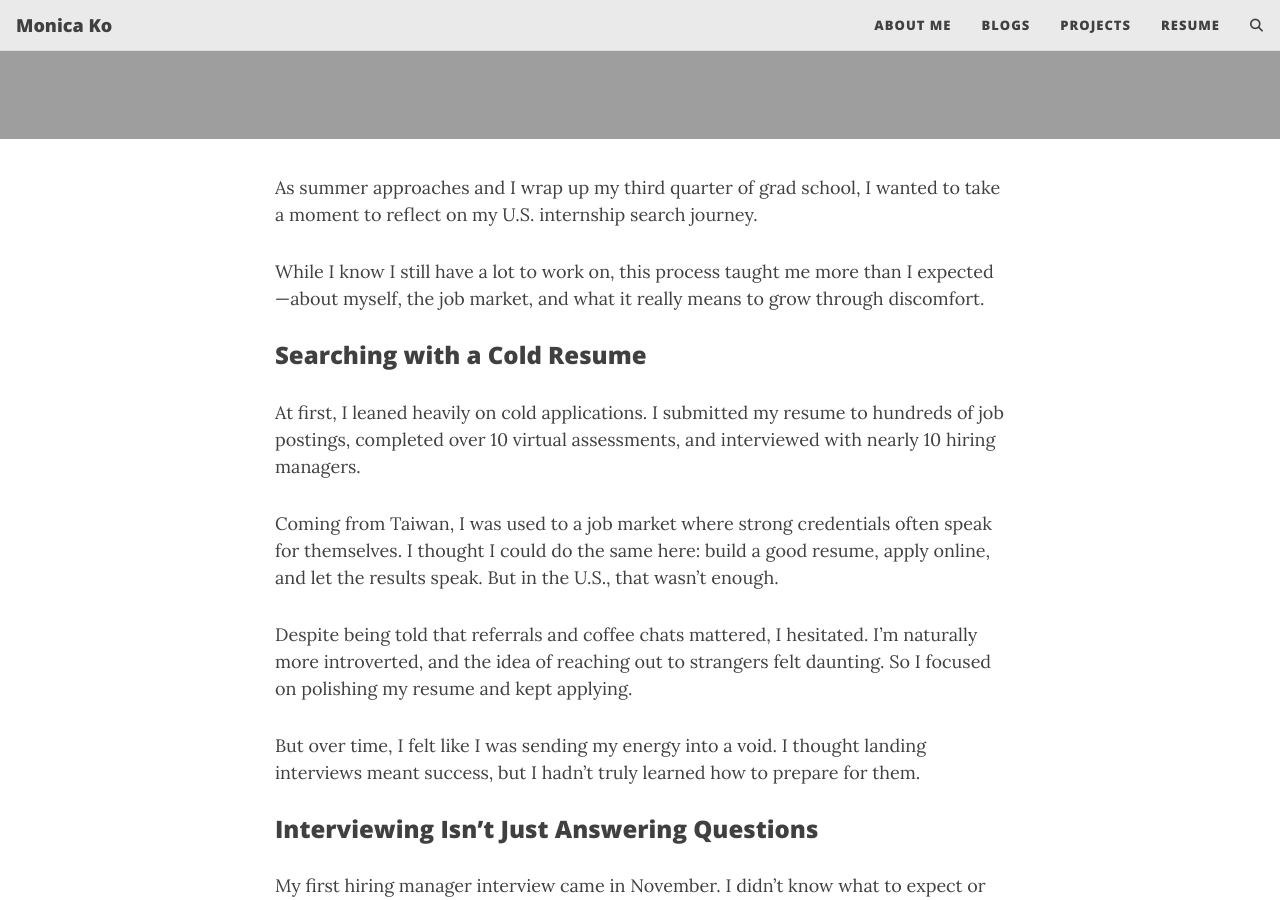
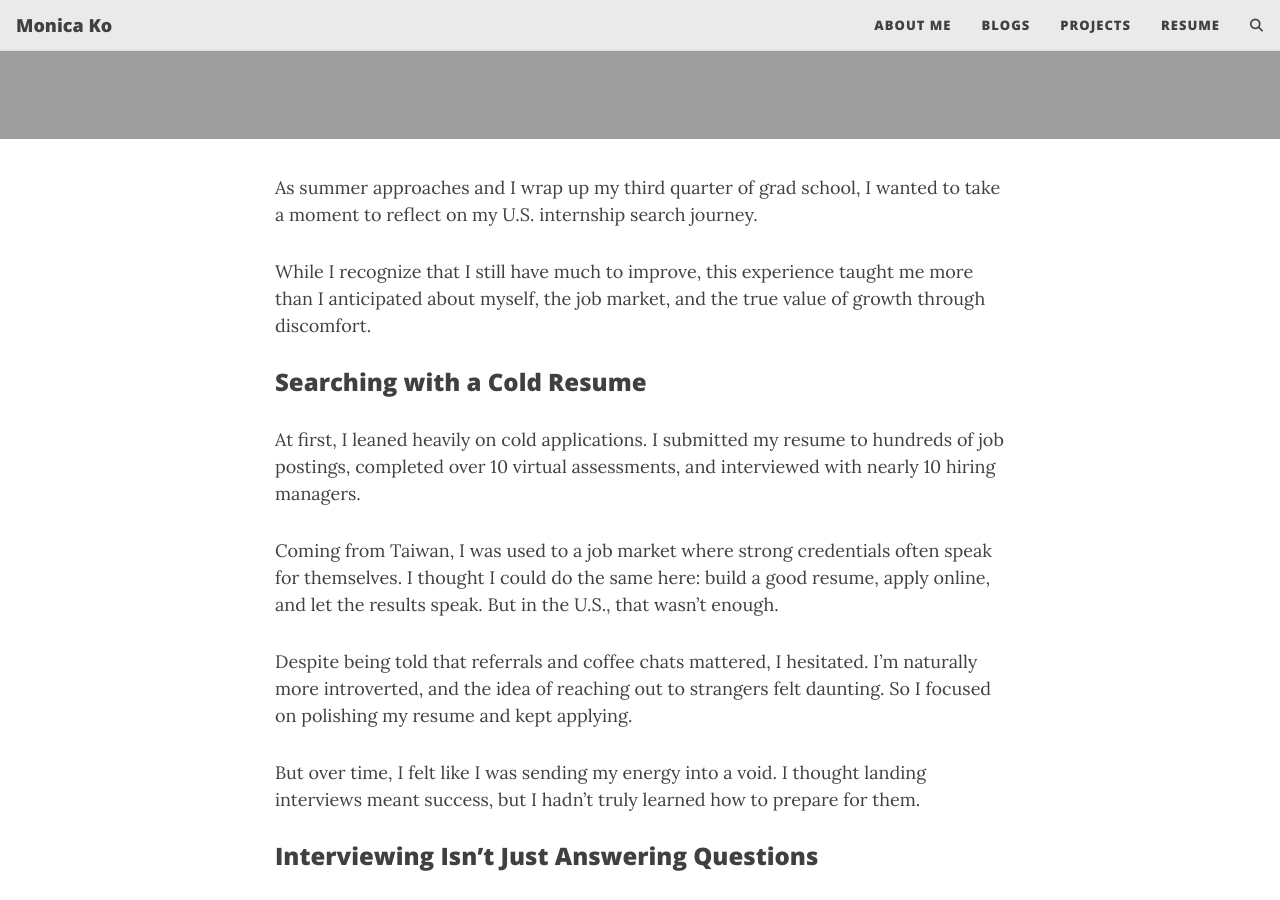
Before and after one commit to yuhsuanko/yuhsuanko.github.io, a Jekyll site: the page built from _posts/2025-05-08-summer-internship-hunting-reflection.md, in a window 1280 px wide and 900 px high, scrolled down 570 px. Built offline with Jekyll 4.4.1, drawn with Linux system fonts in a browser that asks for light colours; comment, search, counter and statistics services are not loaded.

Commit message:
Update 2025-05-08-summer-internship-hunting-reflection.md

```diff
--- a/_posts/2025-05-08-summer-internship-hunting-reflection.md
+++ b/_posts/2025-05-08-summer-internship-hunting-reflection.md
@@ -10,7 +10,7 @@ author: Yu-Hsuan (Monica) Ko
 
 As summer approaches and I wrap up my third quarter of grad school, I wanted to take a moment to reflect on my U.S. internship search journey.
 
-While I know I still have a lot to work on, this process taught me more than I expected—about myself, the job market, and what it really means to grow through discomfort.
+While I recognize that I still have much to improve, this experience taught me more than I anticipated about myself, the job market, and the true value of growth through discomfort.
 
 ### Searching with a Cold Resume
 
```
